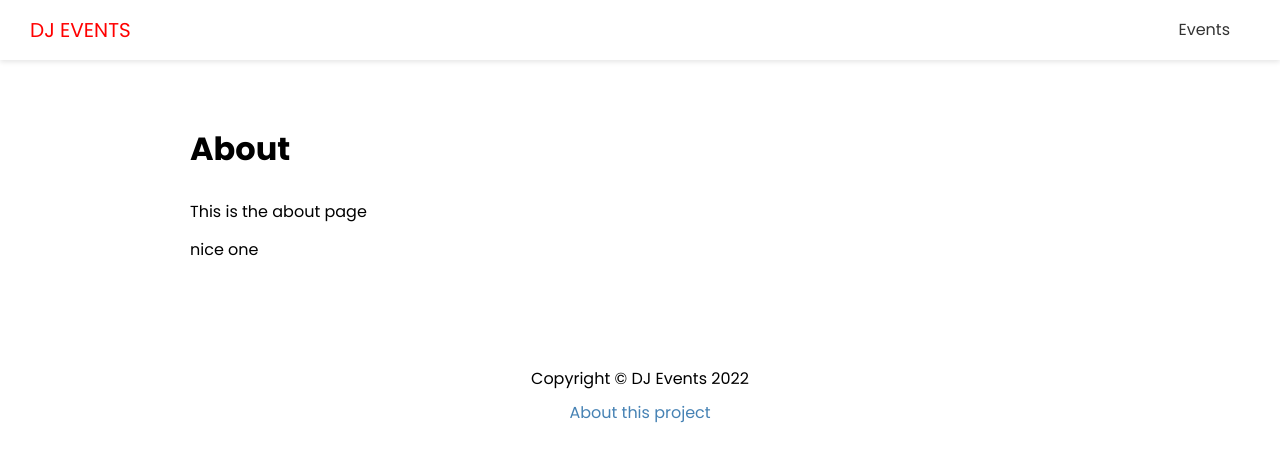
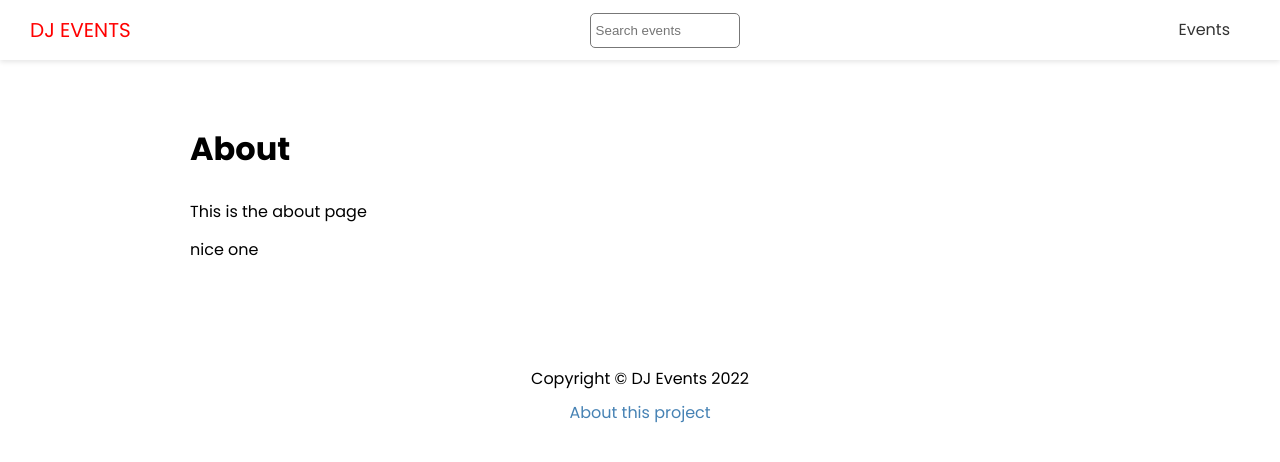
Before and after one commit to deotamaaa/Yummy-Engineer-dj-events-frontend, a Next.js app: page /about in a window 1280 px wide. Shown: the top 462 px of the page. Built offline with nearby package versions, Linux system fonts and the light colour scheme.

Commit message:
Next 5.3

```diff
--- a/components/Header.js
+++ b/components/Header.js
@@ -1,7 +1,7 @@
 import Link from 'next/link';
 import React from 'react';
 import styles from '@/styles/Header.module.css';
-
+import Search from './Search';
 export default function Header() {
   return (
     <header className={styles.header}>
@@ -10,7 +10,7 @@ export default function Header() {
           <a>Dj Events</a>
         </Link>
       </div>
-
+      <Search />
       <nav>
         <ul>
           <li>
--- /dev/null
+++ b/components/Search.js
@@ -0,0 +1,25 @@
+import styles from '@/styles/Search.module.css';
+import { useState } from 'react';
+import { useRouter } from 'next/router';
+
+export default function Search() {
+  const [term, setTerm] = useState('');
+  const router = useRouter();
+  const handleSubmit = (e) => {
+    e.preventDefault();
+    router.push(`/events/search?term=${term}`);
+    setTerm('');
+  };
+  return (
+    <div className={styles.search}>
+      <form onSubmit={handleSubmit}>
+        <input
+          type="text"
+          value={term}
+          onChange={(e) => setTerm(e.target.value)}
+          placeholder="Search events"
+        />
+      </form>
+    </div>
+  );
+}
--- /dev/null
+++ b/styles/Search.module.css
@@ -0,0 +1,7 @@
+.search input {
+    width: 150px;
+    height: 35px;
+    padding: 5px;
+    border: 1px #777 solid;
+    border-radius: 5px;
+}
```
